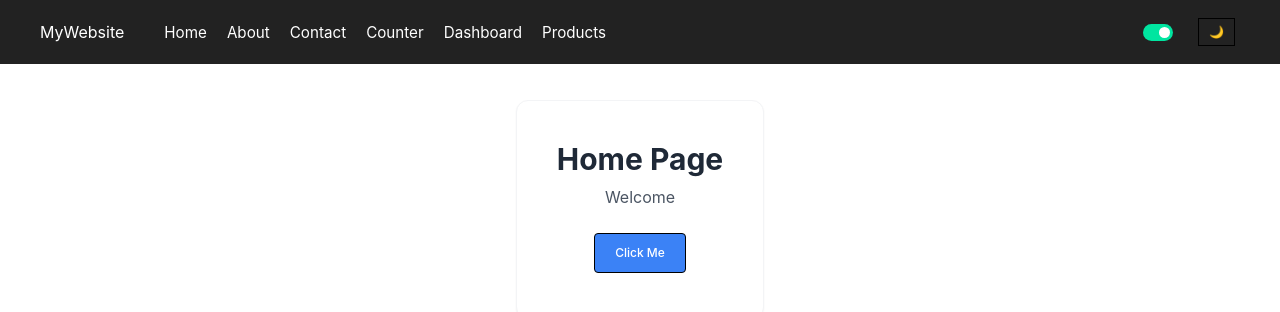
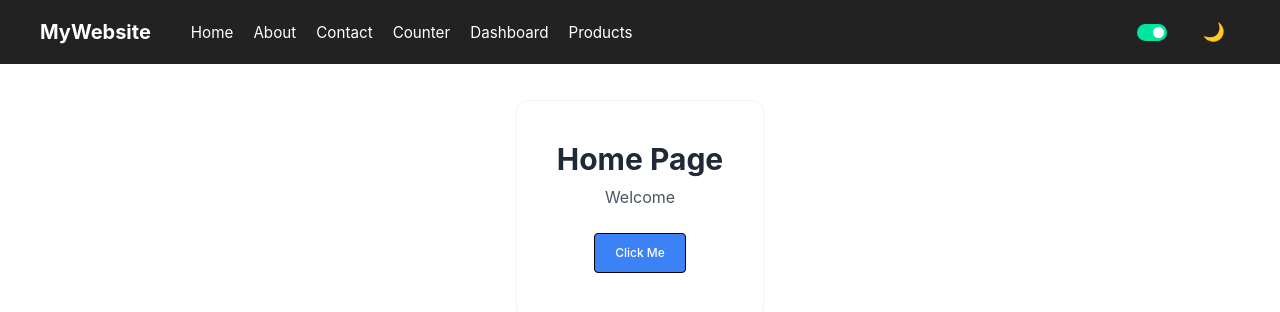
Before and after one commit to harambutt01/React-Projects, a React (Create React App) app: page / in a window 1280 px wide. Shown: the top 312 px of the page. Built offline with nearby package versions, Linux system fonts and the light colour scheme.

Commit message:
convert navbar css into tailwind

```diff
--- a/src/components/Navbar.css
+++ /dev/null
@@ -1,134 +0,0 @@
-/* ── Desktop Top Bar ── */
-.mobile-header {
-  display: flex;
-  justify-content: space-between;
-  align-items: center;
-  padding: 0 40px;
-  height: 64px;
-  background-color: #222;
-  color: white;
-  position: fixed;
-  top: 0;
-  left: 0;
-  width: 100%;
-  z-index: 1001;
-}
-
-.nav-left-group {
-  display: flex;
-  align-items: center;
-  gap: 40px;
-}
-
-/* Horizontal Links (Desktop) */
-.nav-links {
-  display: flex;
-  list-style: none;
-  gap: 20px;
-  margin: 0;
-  padding: 0;
-}
-
-.nav-links a {
-  color: white;
-  text-decoration: none;
-  font-size: 0.95rem;
-  transition: 0.3s;
-}
-
-.nav-links a:hover { color: #00bcd4; }
-
-.mobile-controls {
-  display: flex;
-  align-items: center;
-  gap: 15px;
-}
-
-.hamburger {
-  display: none; /* Desktop pr hide */
-  background: transparent;
-  border: 1px solid rgba(255,255,255,0.3);
-  color: white;
-  padding: 5px 12px;
-  border-radius: 5px;
-  cursor: pointer;
-  font-size: 1.2rem;
-}
-
-/* ── Mobile Sidebar (side-navbar) ── */
-.side-navbar {
-  position: fixed;
-  top: 0;
-  left: -280px; /* Shuru me bahar hoga */
-  width: 280px;
-  height: 100vh;
-  background-color: #222;
-  color: white;
-  z-index: 2000;
-  transition: 0.4s ease;
-  padding: 20px;
-  display: flex;
-  flex-direction: column;
-}
-
-.side-navbar.open {
-  left: 0; /* Hamburger click pr andar ayega */
-}
-
-.side-navbar-top {
-  display: flex;
-  justify-content: space-between;
-  align-items: center;
-  margin-bottom: 30px;
-  border-bottom: 1px solid rgba(255,255,255,0.1);
-  padding-bottom: 10px;
-}
-
-.close-btn {
-  background: transparent;
-  border: none;
-  color: white;
-  font-size: 1.5rem;
-  cursor: pointer;
-}
-
-.side-nav-links {
-  list-style: none;
-  padding: 0;
-}
-
-.side-nav-links li {
-  margin-bottom: 15px;
-}
-
-.side-nav-links a {
-  color: white;
-  text-decoration: none;
-  font-size: 1.1rem;
-  display: block;
-  padding: 10px;
-  border-radius: 6px;
-  transition: 0.2s;
-}
-
-.side-nav-links a:hover {
-  background-color: rgba(255,255,255,0.1);
-  color: #00bcd4;
-}
-
-/* ── Responsive Adjustment ── */
-@media (max-width: 900px) {
-  .nav-links {
-    display: none; /* Top links mobile pr hide */
-  }
-  .hamburger {
-    display: block; /* Hamburger mobile pr show */
-  }
-}
-
-.overlay {
-  position: fixed;
-  inset: 0;
-  background: rgba(0,0,0,0.6);
-  z-index: 1500;
-}
--- a/src/components/Navbar.jsx
+++ b/src/components/Navbar.jsx
@@ -1,7 +1,6 @@
 import { useState, useEffect, useCallback } from "react";
 import { Link } from "react-router-dom";
 import { useTheme } from "./ThemeContext";
-import "./Navbar.css";
 import "./toggle/Toggle.css";
 
 const STORAGE_KEY = "user_profile_status";
@@ -27,54 +26,64 @@ function Navbar() {
 
   return (
     <>
-      <header className="mobile-header">
-        <div className="nav-left-group">
-          <h2 className="logo">MyWebsite</h2>
+      {/* Desktop Header */}
+      <header className="flex justify-between items-center px-10 h-16 bg-[#222] text-white fixed top-0 left-0 w-full z-[1001]">
 
-          <ul className="nav-links">
-            <li><Link to="/" onClick={closeMenu}>Home</Link></li>
-            <li><Link to="/about" onClick={closeMenu}>About</Link></li>
-            <li><Link to="/contact" onClick={closeMenu}>Contact</Link></li>
-            <li><Link to="/counter" onClick={closeMenu}>Counter</Link></li>
-            <li><Link to="/dashboard" onClick={closeMenu}>Dashboard</Link></li>
-            <li><Link to="/products" onClick={closeMenu}>Products</Link></li>
+        <div className="flex items-center gap-10">
+          <h2 className="text-xl font-bold">MyWebsite</h2>
+
+          <ul className="hidden md:flex list-none gap-5 m-0 p-0">
+            <li><Link to="/" className="text-white no-underline text-[0.95rem] hover:text-[#00bcd4] transition-colors duration-300">Home</Link></li>
+            <li><Link to="/about" className="text-white no-underline text-[0.95rem] hover:text-[#00bcd4] transition-colors duration-300">About</Link></li>
+            <li><Link to="/contact" className="text-white no-underline text-[0.95rem] hover:text-[#00bcd4] transition-colors duration-300">Contact</Link></li>
+            <li><Link to="/counter" className="text-white no-underline text-[0.95rem] hover:text-[#00bcd4] transition-colors duration-300">Counter</Link></li>
+            <li><Link to="/dashboard" className="text-white no-underline text-[0.95rem] hover:text-[#00bcd4] transition-colors duration-300">Dashboard</Link></li>
+            <li><Link to="/products" className="text-white no-underline text-[0.95rem] hover:text-[#00bcd4] transition-colors duration-300">Products</Link></li>
           </ul>
         </div>
 
-        <div className="mobile-controls">
+        <div className="flex items-center gap-4">
           <button
-            className={`toggle-switch ${isOnline ? "toggle-on" : "toggle-off"}`}
+            className={`w-[30px] h-[17px] rounded-full border-none cursor-pointer relative transition-all duration-300 p-0
+              ${isOnline ? "bg-[#00e5a0]" : "bg-[#cccccc]"}`}
             onClick={toggleStatus}
           >
-            <span className="toggle-thumb" />
+            <span className={`w-[11px] h-[11px] bg-white rounded-full absolute top-[3px] transition-all duration-300
+              ${isOnline ? "left-[16px]" : "left-[3px]"}`} />
           </button>
 
-          <button className="theme-btn" onClick={toggleTheme}>
+          <button className="bg-transparent border-none text-white cursor-pointer text-lg" onClick={toggleTheme}>
             {isDark ? "☀️" : "🌙"}
           </button>
 
-          <button className="hamburger" onClick={() => setMenuOpen(true)}>
+          <button
+            className="md:hidden bg-transparent border border-white/30 text-white px-3 py-1 rounded cursor-pointer text-xl"
+            onClick={() => setMenuOpen(true)}>
             ☰
           </button>
         </div>
       </header>
 
-      {menuOpen && <div className="overlay" onClick={closeMenu} />}
+      {/* Overlay */}
+      {menuOpen && (
+        <div className="fixed inset-0 bg-black/60 z-[1500]" onClick={closeMenu} />
+      )}
 
-      {/* ── Side Menu (Updated) ── */}
-      <nav className={`side-navbar ${menuOpen ? "open" : ""}`}>
-        <div className="side-navbar-top">
-           {/* Logo yahan se hata diya gaya hai */}
-           <button className="close-btn" onClick={closeMenu}>✕</button>
+      {/* Side Navbar */}
+      <nav className={`fixed top-0 h-screen w-[280px] bg-[#222] text-white z-[2000] transition-all duration-400 p-5 flex flex-col
+        ${menuOpen ? "left-0" : "-left-[280px]"}`}>
+
+        <div className="flex justify-between items-center mb-8 border-b border-white/10 pb-3">
+          <button className="bg-transparent border-none text-white text-2xl cursor-pointer" onClick={closeMenu}>✕</button>
         </div>
 
-        <ul className="side-nav-links">
-          <li><Link to="/" onClick={closeMenu}>Home</Link></li>
-          <li><Link to="/about" onClick={closeMenu}>About</Link></li>
-          <li><Link to="/contact" onClick={closeMenu}>Contact</Link></li>
-          <li><Link to="/counter" onClick={closeMenu}>Counter</Link></li>
-          <li><Link to="/dashboard" onClick={closeMenu}>Dashboard</Link></li>
-          <li><Link to="/products" onClick={closeMenu}>Products</Link></li>
+        <ul className="list-none p-0">
+          <li className="mb-4"><Link to="/" onClick={closeMenu} className="text-white no-underline text-[1.1rem] block px-3 py-2 rounded-md hover:bg-white/10 hover:text-[#00bcd4] transition-all duration-200">Home</Link></li>
+          <li className="mb-4"><Link to="/about" onClick={closeMenu} className="text-white no-underline text-[1.1rem] block px-3 py-2 rounded-md hover:bg-white/10 hover:text-[#00bcd4] transition-all duration-200">About</Link></li>
+          <li className="mb-4"><Link to="/contact" onClick={closeMenu} className="text-white no-underline text-[1.1rem] block px-3 py-2 rounded-md hover:bg-white/10 hover:text-[#00bcd4] transition-all duration-200">Contact</Link></li>
+          <li className="mb-4"><Link to="/counter" onClick={closeMenu} className="text-white no-underline text-[1.1rem] block px-3 py-2 rounded-md hover:bg-white/10 hover:text-[#00bcd4] transition-all duration-200">Counter</Link></li>
+          <li className="mb-4"><Link to="/dashboard" onClick={closeMenu} className="text-white no-underline text-[1.1rem] block px-3 py-2 rounded-md hover:bg-white/10 hover:text-[#00bcd4] transition-all duration-200">Dashboard</Link></li>
+          <li className="mb-4"><Link to="/products" onClick={closeMenu} className="text-white no-underline text-[1.1rem] block px-3 py-2 rounded-md hover:bg-white/10 hover:text-[#00bcd4] transition-all duration-200">Products</Link></li>
         </ul>
       </nav>
     </>
--- /dev/null
+++ b/src/components/products/ProductDetail.jsx
@@ -0,0 +1,123 @@
+import { useParams, useNavigate } from "react-router-dom";
+import { useState } from "react";
+import { useTheme } from "../ThemeContext";
+import productsData from "./Products.json";
+
+function ProductDetail() {
+  const { id } = useParams();
+  const navigate = useNavigate();
+  const { isDark } = useTheme();
+
+  const product = productsData.find((p) => p.id === parseInt(id));
+
+  const [quantity, setQuantity] = useState(1);
+  const [activeTab, setActiveTab] = useState("details");
+
+  if (!product) {
+    return (
+      <div className="text-center mt-20">
+        <p className={isDark ? "text-white" : "text-black"}>Product not found.</p>
+        <button onClick={() => navigate("/products")}
+          className="mt-4 px-4 py-2 bg-black text-white rounded">
+          Back to Products
+        </button>
+      </div>
+    );
+  }
+
+  return (
+    <div className={`max-w-[800px] mx-auto mt-2 p-6 rounded-xl
+      ${isDark ? "bg-[#1e1e1e] text-white" : "bg-white text-black"}`}>
+
+      {/* Back Button */}
+      <button
+        onClick={() => navigate("/products")}
+        className="mb-4 text-sm text-[#4f6ef7] hover:underline cursor-pointer bg-transparent border-none">
+        ← Back to Products
+      </button>
+
+      {/* Product Image */}
+      <img
+        src={product.image}
+        alt={product.name}
+        className="w-full h-[300px] object-cover rounded-xl mb-6"
+      />
+
+      {/* Product Name & Category */}
+      <p className={`text-sm uppercase font-bold tracking-widest mb-1
+        ${isDark ? "text-[#888]" : "text-[#999]"}`}>
+        {product.category}
+      </p>
+      <h1 className="text-2xl font-bold mb-2">{product.name}</h1>
+
+      {/* Price */}
+      <p className="text-[1.5rem] font-bold text-[#4f6ef7] mb-4">
+        ${product.price.toFixed(2)}
+      </p>
+
+      {/* Quantity Selector */}
+      <div className="flex items-center gap-3 mb-4">
+        <button
+          onClick={() => setQuantity((q) => Math.max(1, q - 1))}
+          className={`w-8 h-8 rounded border text-lg font-bold cursor-pointer
+            ${isDark ? "border-[#555] bg-[#2a2a2a] text-white" : "border-[#ddd] bg-[#f5f5f5] text-black"}`}>
+          -
+        </button>
+        <span className="text-lg font-semibold">{quantity}</span>
+        <button
+          onClick={() => setQuantity((q) => q + 1)}
+          className={`w-8 h-8 rounded border text-lg font-bold cursor-pointer
+            ${isDark ? "border-[#555] bg-[#2a2a2a] text-white" : "border-[#ddd] bg-[#f5f5f5] text-black"}`}>
+          +
+        </button>
+      </div>
+
+      {/* Add to Cart & Buy Now */}
+      <div className="flex gap-3 mb-6">
+        <button className={`flex-1 py-2.5 rounded border font-semibold cursor-pointer transition-colors duration-200
+          ${isDark ? "border-[#555] text-white hover:bg-[#2a2a2a]" : "border-[#ddd] text-black hover:bg-[#f5f5f5]"}`}>
+          Add to Cart
+        </button>
+        <button className="flex-1 py-2.5 rounded bg-black text-white font-semibold cursor-pointer hover:bg-[#333] transition-colors duration-200">
+          Buy it Now
+        </button>
+      </div>
+
+      {/* Tabs */}
+      <div className="flex gap-4 border-b mb-4">
+        <button
+          onClick={() => setActiveTab("details")}
+          className={`pb-2 font-semibold cursor-pointer border-b-2 transition-colors duration-200 bg-transparent
+            ${activeTab === "details"
+              ? "border-black text-black"
+              : "border-transparent text-[#999]"}`}>
+          Details
+        </button>
+        <button
+          onClick={() => setActiveTab("description")}
+          className={`pb-2 font-semibold cursor-pointer border-b-2 transition-colors duration-200 bg-transparent
+            ${activeTab === "description"
+              ? "border-black text-black"
+              : "border-transparent text-[#999]"}`}>
+          Description
+        </button>
+      </div>
+
+      {/* Tab Content */}
+      {activeTab === "details" ? (
+        <div className={`text-sm leading-6 ${isDark ? "text-[#aaa]" : "text-[#555]"}`}>
+          <p><span className="font-semibold">Name:</span> {product.name}</p>
+          <p><span className="font-semibold">Category:</span> {product.category}</p>
+          <p><span className="font-semibold">Price:</span> ${product.price.toFixed(2)}</p>
+        </div>
+      ) : (
+        <p className={`text-sm leading-6 ${isDark ? "text-[#aaa]" : "text-[#555]"}`}>
+          {product.description}
+        </p>
+      )}
+
+    </div>
+  );
+}
+
+export default ProductDetail;
```
Also changed, not shown: src/App.jsx (+9 -6 lines), src/components/products/ProductCard.jsx (+9 -5 lines).
